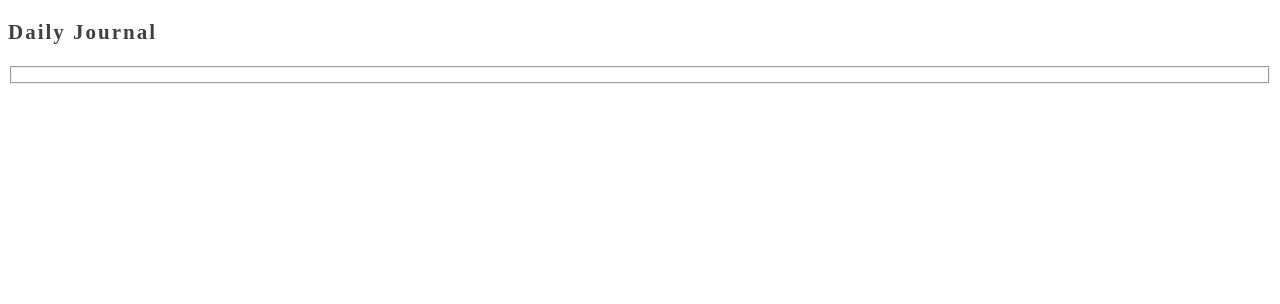
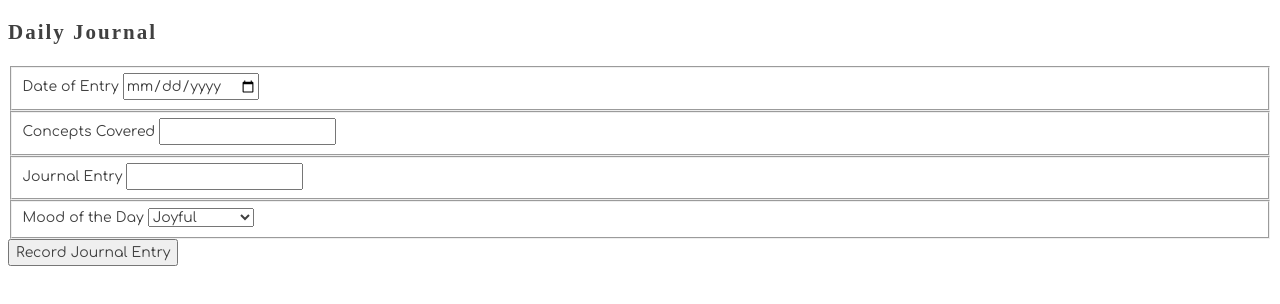
Before and after one commit to anna-moore/NSS_Journal_Entry, a plain HTML site: page index.html in a window 1280 px wide. Drawn offline with Linux system fonts and the light colour scheme; a web font is replaced by a local one.

Commit message:
fields for journal entries

```diff
--- a/index.html
+++ b/index.html
@@ -13,10 +13,34 @@
                 <!-- form to collect journal entries -->
                 <article>
                     <h2>Daily Journal</h2>
-                    <form>
-                        <fieldset>
-                            <label for="journalDate"></label>
+                    <form action="">
+                        <!-- input field for date -->
+                        <fieldset class="date">
+                            <label for="journalDate">Date of Entry </label>
+                            <input type="date" name="journalDate" id="journalDate">
                         </fieldset>
+                        <!-- input field for concept -->
+                        <fieldset class="concept">
+                            <label for="conceptCovered">Concepts Covered </label>
+                            <input type="text" name="conceptCovered" id="conceptCovered">
+                        </fieldset>
+                        <!-- input field for journal entry -->
+                        <fieldset class="textarea">
+                            <label for="journalEntry">Journal Entry </label>
+                            <input type="textarea" name="journalEntry" id="journalEntry">
+                        </fieldset>
+                        <!-- input field for mood -->
+                        <fieldset class="mood">
+                            <label for="moodSelector">Mood of the Day </label>
+                            <select type="select" name="mood" id="mood">
+                                <option value="joyful">Joyful</option>
+                                <option value="energetic">Energetic</option>
+                                <option value="grounded">Grounded</option>
+                                <option value="tired">Low Energy</option>
+                                <option value="frustrated">Frustrated</option>
+                            </select>
+                        </fieldset>
+                        <button type="botton">Record Journal Entry</button>
                     </form>
                 </article>
                 <!-- list of past journal entries -->
```
Also changed, not shown: 1 other file.
